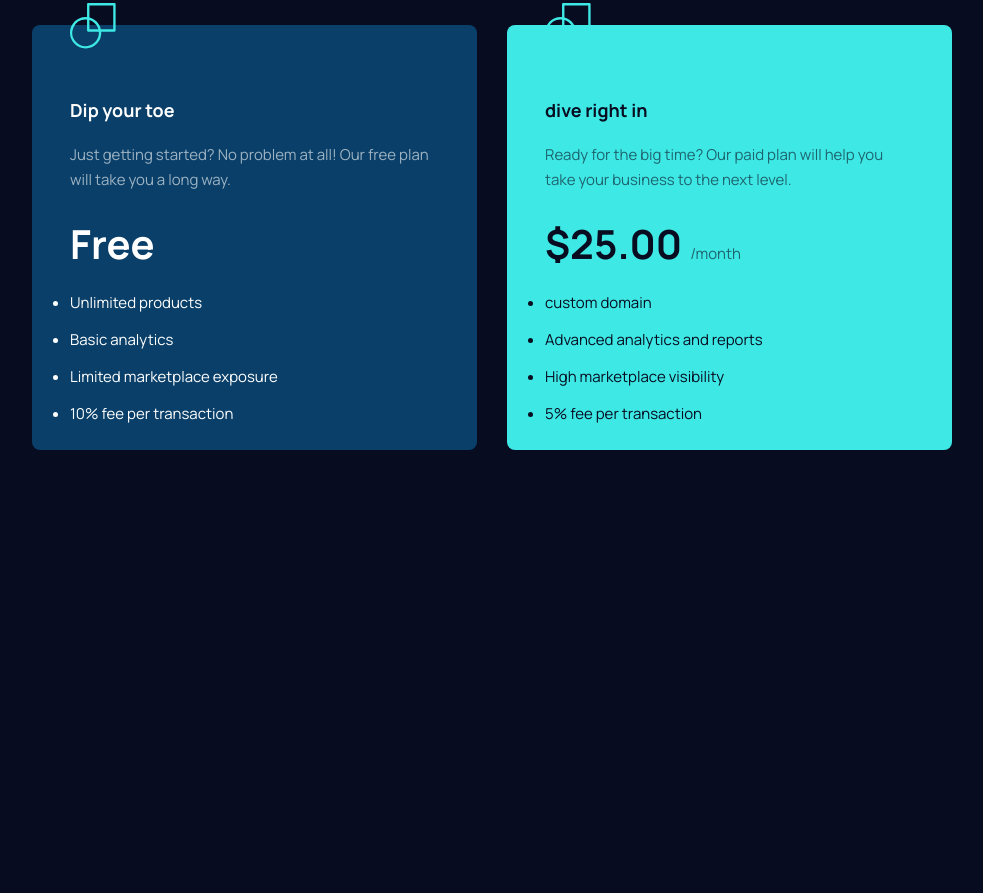
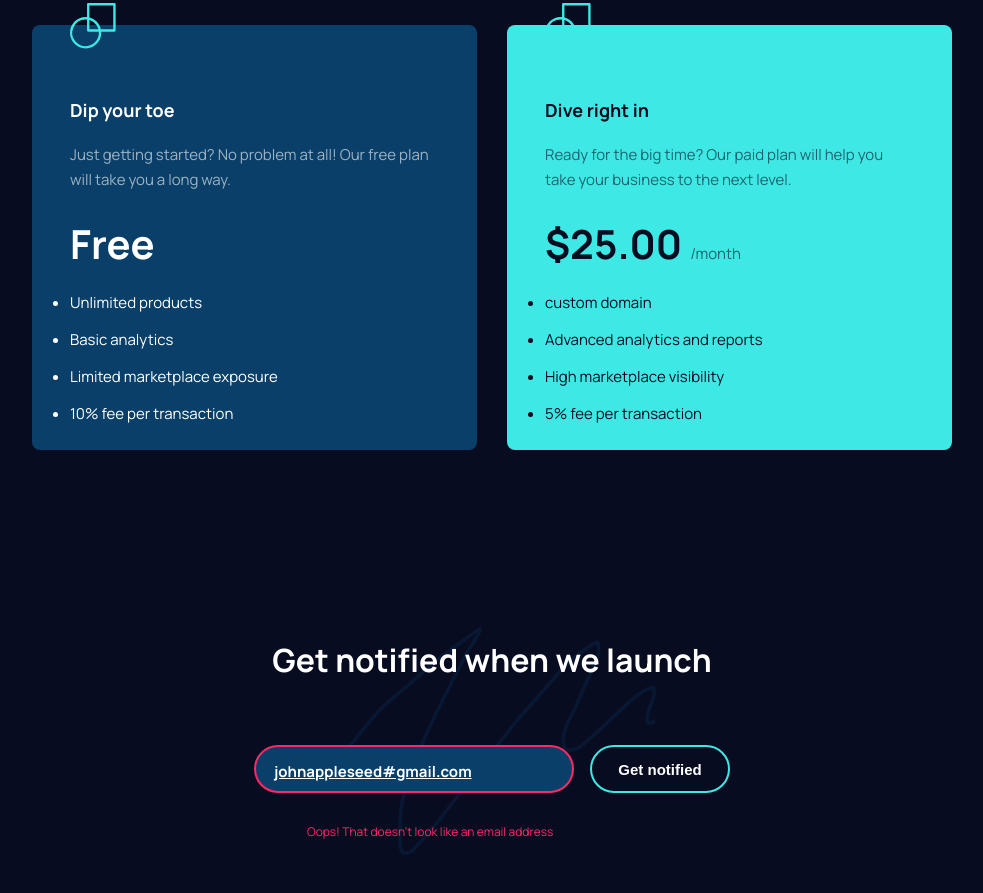
Before and after one commit to VasconcellosDev/maaker-landing-page, a website built with Vite: page index.html in a window 1280 px wide. Shown: the part 1763-2656 px from the top of the page, without its empty margins (148-1131 px from the left). Before the commit the page ends 2213 px from the top, so only its background shows below. Built offline with nearby package versions, Linux system fonts and the light colour scheme; files whose address does not match are found by name.

Commit message:
notification-section

```diff
--- a/index.html
+++ b/index.html
@@ -17,7 +17,7 @@
 
   <body>
     <header>
-      <img class="logo" src="./assets/icons/logo.svg" alt="logohero" />
+      <img class="logo" src=".as/sets/icons/logo.svg" alt="logohero" />
     </header>
 
     <main>
@@ -143,7 +143,7 @@
               src="./assets/icons/icon-free.svg"
               alt="passions"
             />
-            <h3 class="pricing__box-title">dive right in</h3>
+            <h3 class="pricing__box-title">Dive right in</h3>
             <p class="pricing__box-description">
               Ready for the big time? Our paid plan will help you take your
               business to the next level.
@@ -162,6 +162,21 @@
           </div>
         </div>
       </section>
+
+      <section class="notification">
+        <h3 class="notification__title">Get notified when we launch</h3>
+
+        <div class="notification__container">
+          <a class="notification__mail" href="johnappleseed#gmail.com">
+            johnappleseed#gmail.com</a
+          >
+          <button class="notification__button">Get notified</button>
+        </div>
+
+        <label class="notification__mail-address" for=""
+          >Oops! That doesn’t look like an email address
+        </label>
+      </section>
     </main>
     <script type="module" src="/main.js"></script>
   </body>
--- a/style.css
+++ b/style.css
@@ -195,3 +195,68 @@ body {
   mix-blend-mode: normal;
   opacity: 0.6;
 }
+
+.notification {
+  background: url("./assets/images/bg-hero-squiggle.svg") no-repeat center
+    center;
+  background-size: contain;
+  margin-top: 177px;
+  display: grid;
+  align-items: center;
+  justify-content: center;
+  height: 228px;
+  margin: 177px 0;
+}
+
+.notification__title {
+  font-weight: 800;
+  font-size: 32px;
+  line-height: 44px;
+  text-align: center;
+  color: #ffffff;
+}
+
+.notification__mail {
+  width: 320px;
+  height: 48px;
+  box-sizing: border-box;
+  background: #093f68;
+  border: 2px solid #ff2965;
+  border-radius: 24px;
+  padding-top: 12px;
+  color: #ffffff;
+  font-weight: 800;
+  font-size: 15px;
+  line-height: 25px;
+  margin-top: 42px;
+  padding-left: 18px;
+}
+.notification__button {
+  text-align: center;
+  font-weight: 800;
+  font-size: 15px;
+  line-height: 25px;
+  width: 140px;
+  height: 48px;
+  margin-top: 42px;
+  color: white;
+  box-sizing: border-box;
+  background: transparent;
+  border: 2px solid #3ee9e5;
+  border-radius: 24px;
+}
+.notification__mail-address {
+  font-weight: 500;
+  font-size: 12px;
+  line-height: 25px;
+  color: #ff2965;
+  margin-top: 4px;
+  margin-left: 53px;
+}
+
+.notification__container {
+  display: flex;
+  gap: 16px;
+  justify-content: center;
+  align-items: center;
+}
```
